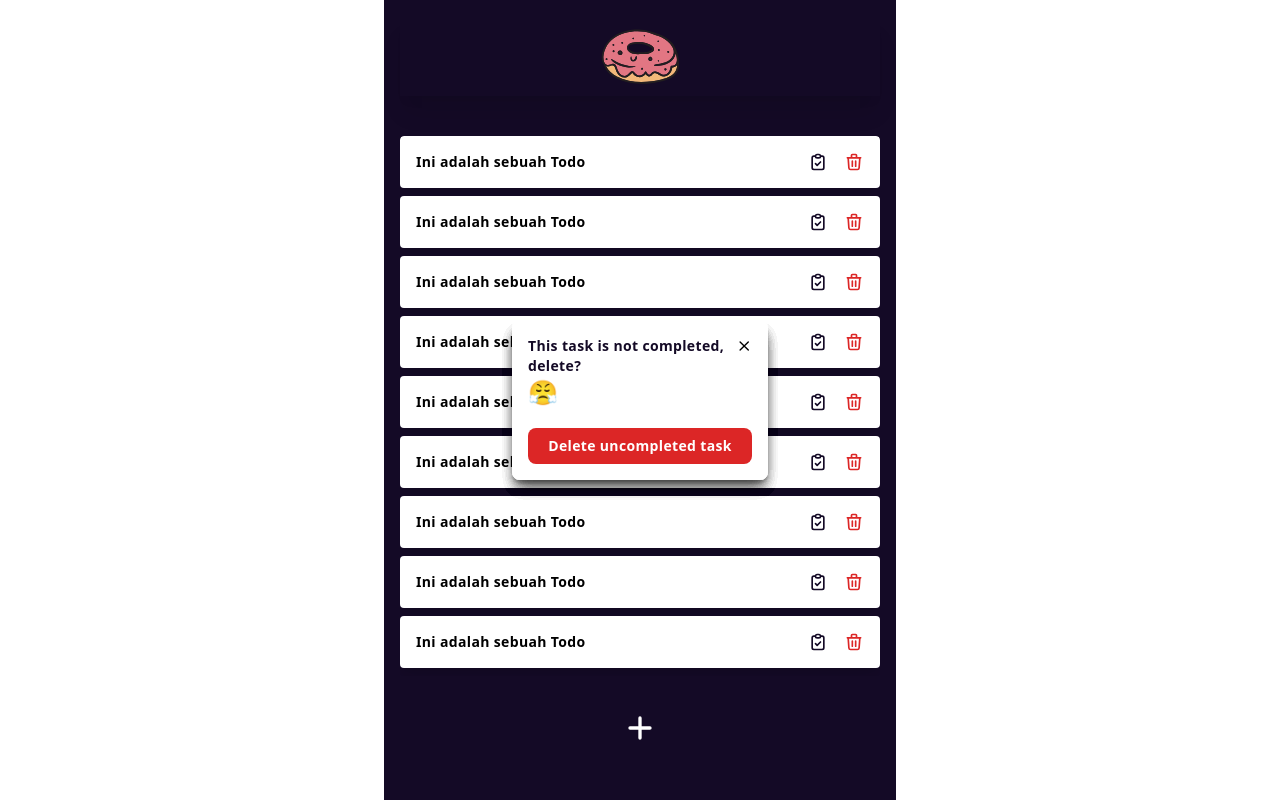
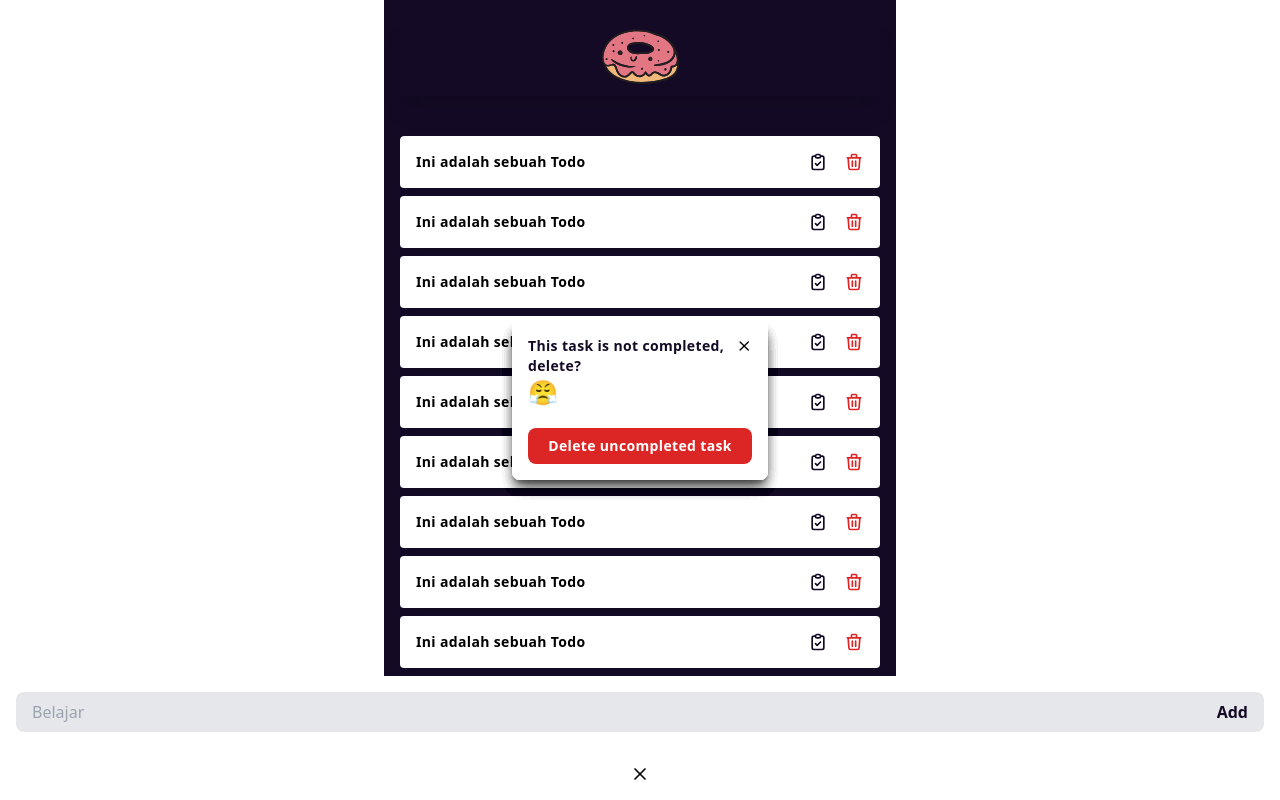
Before and after one commit to jooprima/MERN-todoAPP, a React (Create React App) app in the folder client/: page / in a window 1280 px wide. Built offline with nearby package versions, Linux system fonts and the light colour scheme; what webfontloader would draw is missing.

Commit message:
Create The Form Component

```diff
--- a/client/src/App.tsx
+++ b/client/src/App.tsx
@@ -3,12 +3,14 @@ import React from "react";
 import Header from "components/Header";
 import TaskList from "components/TaskList";
 import PlusButton from "components/PlusButton";
+import Form from "components/Form";
 
 const App: React.FC = () => {
   return (
     <main className="container relative bg-darkPurple mx-auto max-w-lg p-4 box-border min-h-screen">
       <Header />
       <TaskList />
+      <Form />
       <PlusButton />
     </main>
   );
--- /dev/null
+++ b/client/src/components/Form/index.tsx
@@ -0,0 +1,36 @@
+import React from "react";
+
+import CloseIcon from "assets/svg/close";
+
+const Form: React.FC = () => {
+  return (
+    <div className="fixed flex flex-col z-10 inset-x-0 rounded-t-lg p-4 h-32 bg-white">
+      <form className="flex justify-center items-center bg-gray-200 px-4 py-2 rounded-lg box-border">
+        <input
+          name="title"
+          placeholder="Belajar"
+          className="text-darkPurple flex-1 bg-transparent outline-none"
+        />
+        <input name="status" defaultValue="uncompleted" className="hidden" />
+
+        <input
+          type="submit"
+          value="Add"
+          className="bg-transparent text-md font-bold text-darkPurple outline-none ml-1"
+        />
+      </form>
+
+      <span
+        className="absolute transform -translate-x-1/2 -translate-y-1/2"
+        style={{
+          bottom: "10px",
+          left: "50%",
+        }}
+      >
+        <CloseIcon />
+      </span>
+    </div>
+  );
+};
+
+export default Form;
```
